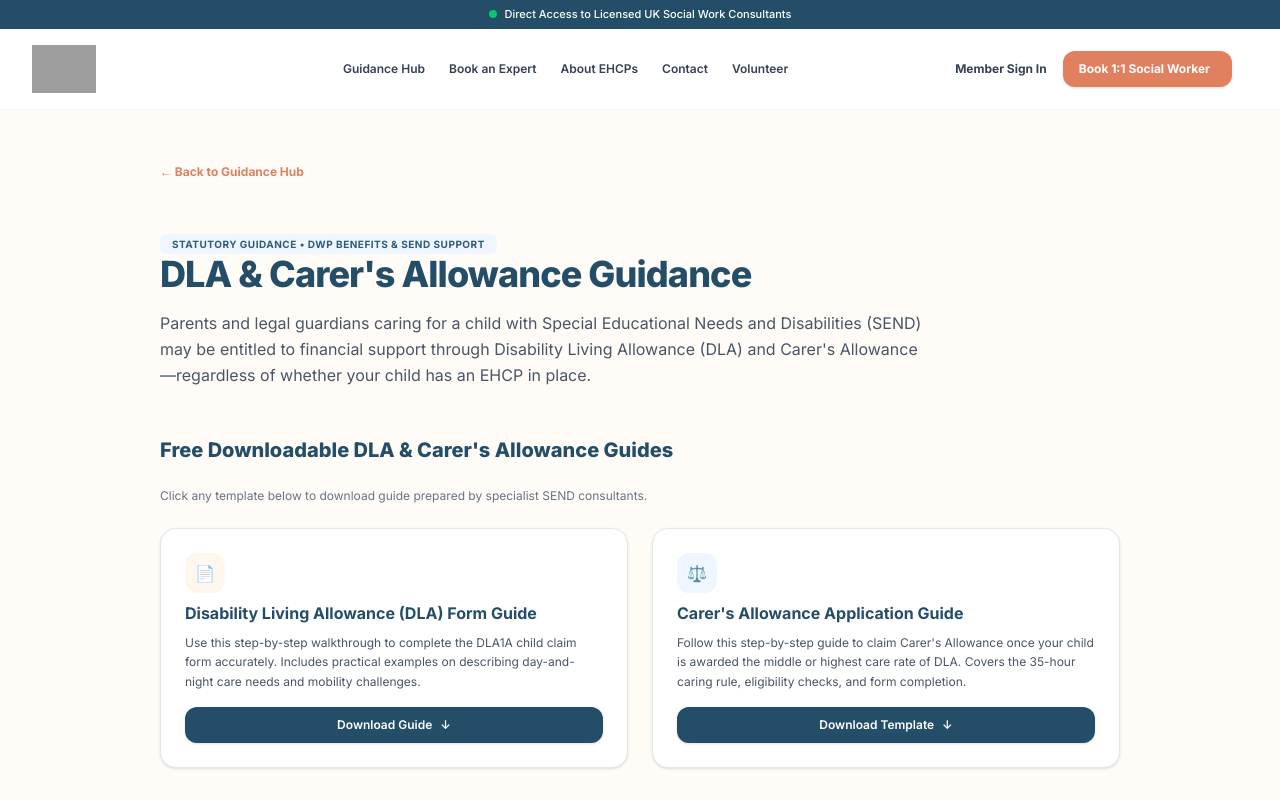
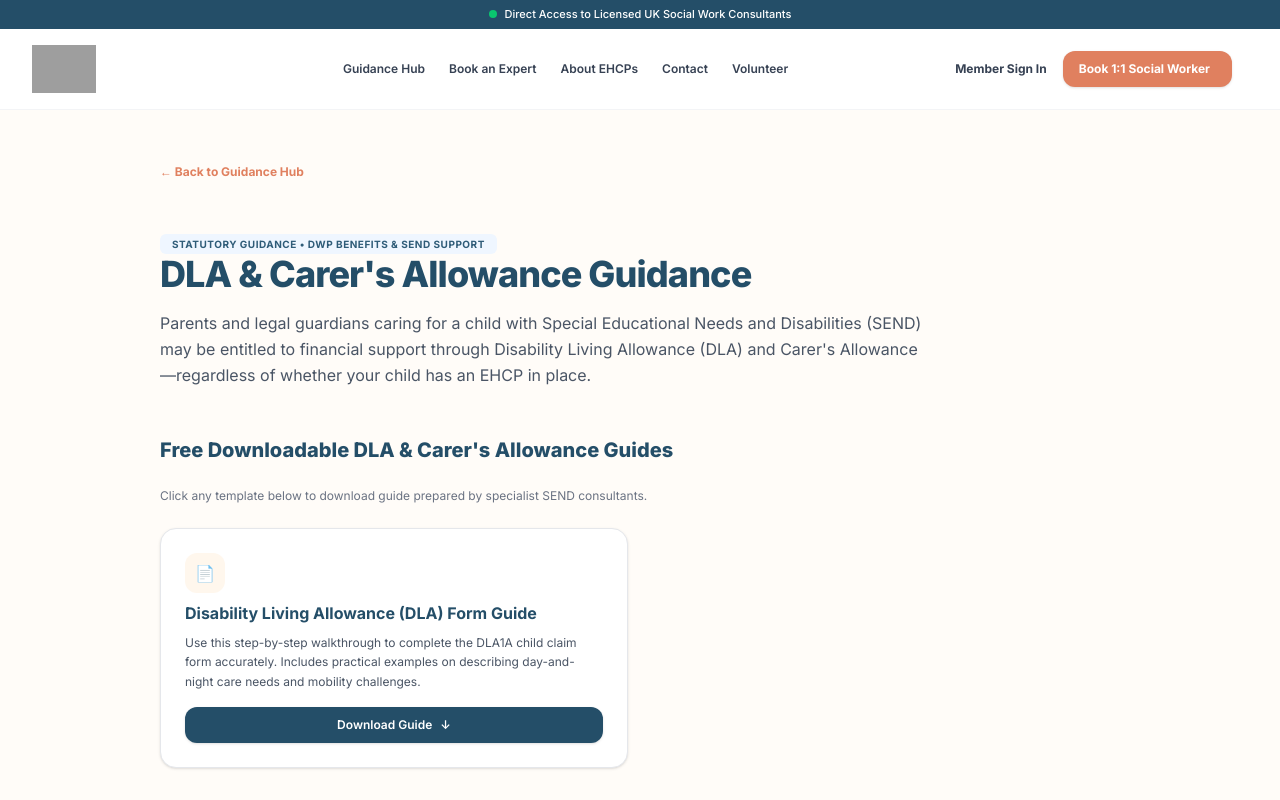
Before and after one commit to SamuelNiniola/tajora-ehcp-helper, a Next.js app: page /guidance/dla-benefits in a window 1280 px wide. Shown: the top 800 px of the page. Built offline with nearby package versions, Linux system fonts and the light colour scheme; grey boxes are pictures that could not be loaded.

Commit message:
Removed Template Cards

```diff
--- a/app/guidance/appeals-tribunals/page.tsx
+++ b/app/guidance/appeals-tribunals/page.tsx
@@ -78,7 +78,7 @@ export default function EHCPAssessmentsPage() {
             </a>
           </div>
 
-          {/* Template Card 2 */}
+          {/* Template Card 2
           <div className="bg-white p-6 rounded-2xl border border-gray-200 shadow-sm space-y-4 flex flex-col justify-between">
             <div className="space-y-2">
               <div className="w-10 h-10 bg-blue-50 text-brand-blue rounded-xl flex items-center justify-center font-bold">
@@ -98,7 +98,7 @@ export default function EHCPAssessmentsPage() {
               <span>Download Guide</span>
               <span>↓</span>
             </button>
-          </div>
+          </div> */}
 
         </div>
       </section>
--- a/app/guidance/care-hours/page.tsx
+++ b/app/guidance/care-hours/page.tsx
@@ -78,7 +78,7 @@ export default function EHCPAssessmentsPage() {
             </a>
           </div>
 
-          {/* Template Card 2 */}
+          {/* Template Card 2
           <div className="bg-white p-6 rounded-2xl border border-gray-200 shadow-sm space-y-4 flex flex-col justify-between">
             <div className="space-y-2">
               <div className="w-10 h-10 bg-blue-50 text-brand-blue rounded-xl flex items-center justify-center font-bold">
@@ -98,7 +98,7 @@ export default function EHCPAssessmentsPage() {
               <span>Download Template</span>
               <span>↓</span>
             </button>
-          </div>
+          </div> */}
 
         </div>
       </section>
--- a/app/guidance/dla-benefits/page.tsx
+++ b/app/guidance/dla-benefits/page.tsx
@@ -78,7 +78,7 @@ export default function EHCPAssessmentsPage() {
             </a>
           </div>
 
-          <div className="bg-white p-6 rounded-2xl border border-gray-200 shadow-sm space-y-4 flex flex-col justify-between">
+          {/* <div className="bg-white p-6 rounded-2xl border border-gray-200 shadow-sm space-y-4 flex flex-col justify-between">
             <div className="space-y-2">
               <div className="w-10 h-10 bg-blue-50 text-brand-blue rounded-xl flex items-center justify-center font-bold">
                 ⚖️
@@ -97,7 +97,7 @@ export default function EHCPAssessmentsPage() {
               <span>Download Template</span>
               <span>↓</span>
             </button>
-          </div>
+          </div> */}
 
         </div>
       </section>
```
